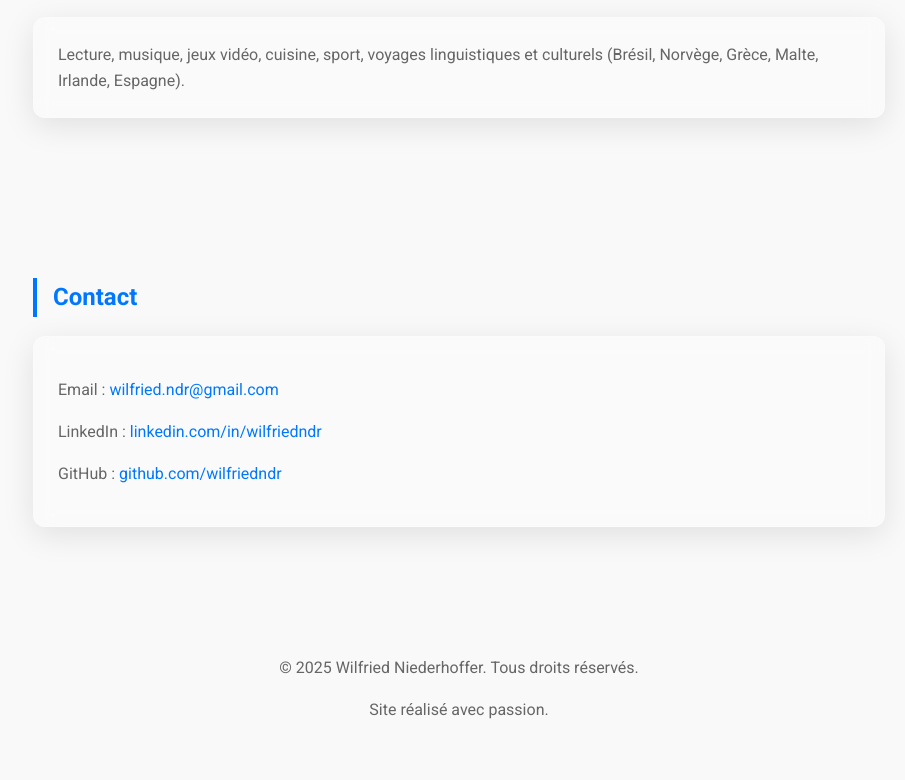
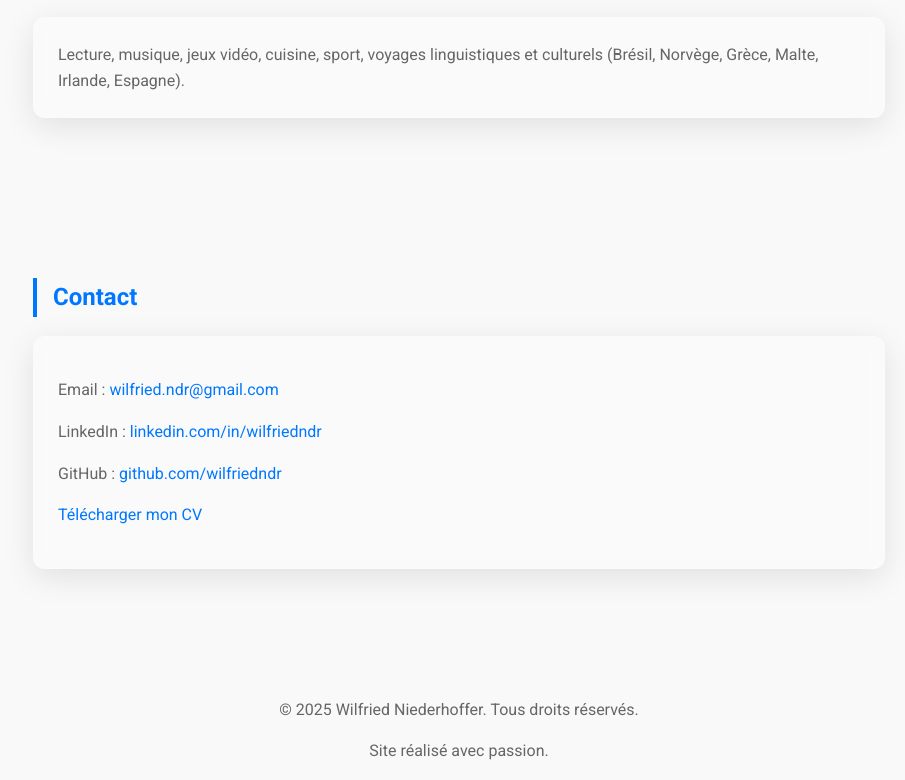
Before and after one commit to wilfriedndr/wilfriedndr, a plain HTML site: page index.html in a window 1280 px wide. Shown: the part 3201-3981 px from the top of the page, without its empty margins (181-1086 px from the left). Before the commit the page ends 3939 px from the top, so only its background shows below. Drawn offline with Linux system fonts and the light colour scheme.

Commit message:
téléchargement du CV pdf ajouté

```diff
--- a/index.html
+++ b/index.html
@@ -342,6 +342,11 @@
             <p>LinkedIn : <a href="https://www.linkedin.com/in/wilfriedndr/"
                     target="_blank">linkedin.com/in/wilfriedndr</a></p>
             <p>GitHub : <a href="https://github.com/wilfriedndr" target="_blank">github.com/wilfriedndr</a></p>
+            <p>
+                <a href="assets/Wilfried_NIEDERHOFFER_CV.pdf" download class="cv-button" data-i18n="download_cv">
+                    Télécharger mon CV
+                </a>
+            </p>
         </div>
     </section>
 
```
Also changed, not shown: 1 other file.
